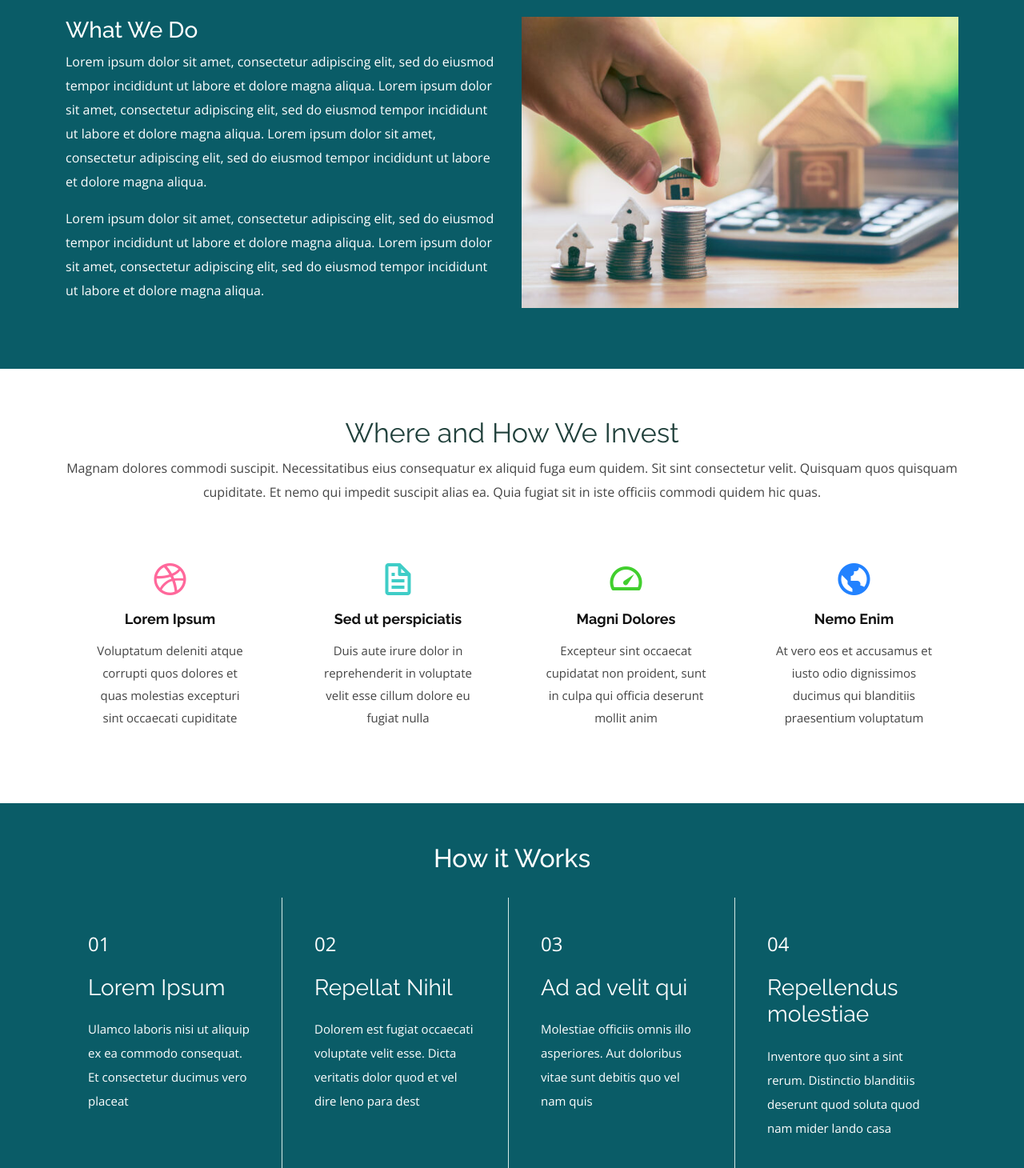
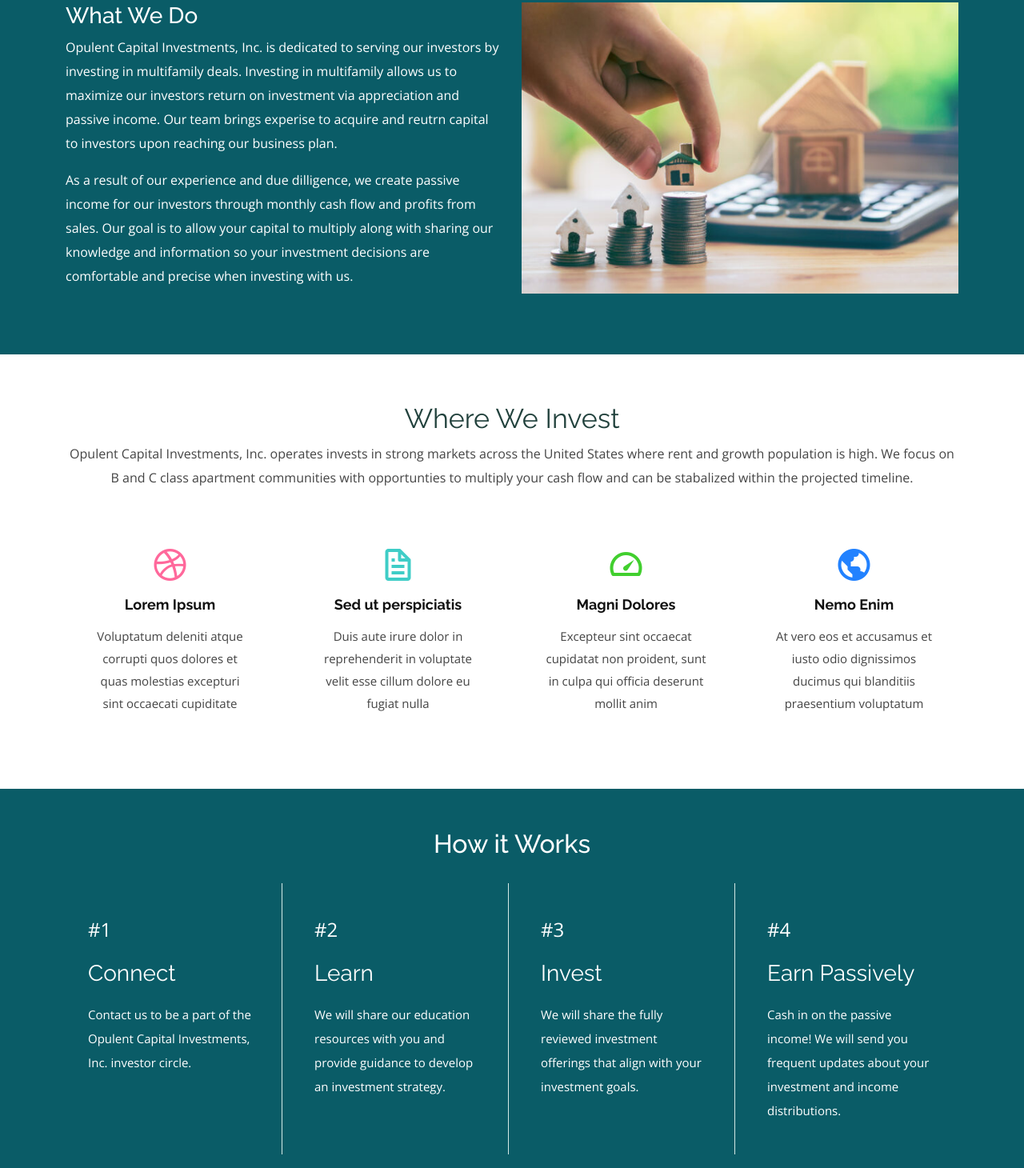
Before and after one commit to eyanez1230/george-cordova, a plain HTML site: page index.html in a window 1280 px wide. Shown: the part 1340-2800 px from the top of the page at 80% size. Drawn offline with nearby package versions, Linux system fonts and the light colour scheme.

Commit message:
Added content

```diff
--- a/index.html
+++ b/index.html
@@ -5,7 +5,7 @@
   <meta charset="utf-8">
   <meta content="width=device-width, initial-scale=1.0" name="viewport">
 
-  <title>Opulent Capital Investments Inc.</title>
+  <title>Opulent Capital Investments, Inc.</title>
   <meta content="" name="description">
   <meta content="" name="keywords">
 
@@ -30,8 +30,8 @@
   <link href="assets/css/style.css" rel="stylesheet">
 
   <!-- =======================================================
-  * Template Name: Opulent Capital Investments Inc. - v4.7.0
-  * Template URL: https://bootstrapmade.com/Opulent Capital Investments Inc.-free-onepage-bootstrap-theme/
+  * Template Name: Opulent Capital Investments, Inc. - v4.7.0
+  * Template URL: https://bootstrapmade.com/Opulent Capital Investments, Inc.-free-onepage-bootstrap-theme/
   * Author: BootstrapMade.com
   * License: https://bootstrapmade.com/license/
   ======================================================== -->
@@ -44,7 +44,7 @@
     <div class="container d-flex justify-content-between">
 
       <div class="logo">
-        <!-- <h1><a href="index.html">Opulent Capital Investments Inc.</a></h1> -->
+        <!-- <h1><a href="index.html">Opulent Capital Investments, Inc.</a></h1> -->
         <!-- Uncomment below if you prefer to use an image logo -->
         <a href="index.html"><img src="assets/img/logo.png" alt="" class="img-fluid"></a>
       </div>
@@ -54,8 +54,8 @@
           <li><a class="nav-link scrollto active" href="#hero">Home</a></li>
           <li><a class="nav-link scrollto" href="#about">About</a></li>
           <li><a class="nav-link scrollto" href="#services">How It Works</a></li>
-          <li><a class="nav-link scrollto " href="#portfolio">Our Team</a></li>
-          <li><a class="nav-link scrollto " href="#portfolio">FAQ</a></li>
+          <!-- <li><a class="nav-link scrollto " href="#portfolio">Our Team</a></li> -->
+          <!-- <li><a class="nav-link scrollto " href="#portfolio">FAQ</a></li> -->
           <li><a class="nav-link scrollto " href="#contact">Invest With Us</a></li>
         </ul>
 
@@ -87,18 +87,13 @@
           <div class="col-xl-6 col-lg-5 pt-5 pt-lg-0">
             <h3 data-aos="fade-up">Who We Are</h3>
             <p data-aos="fade-up">
-              Lorem ipsum dolor sit amet, consectetur adipiscing elit, sed do eiusmod tempor incididunt ut labore et
-              dolore magna aliqua.
-              Lorem ipsum dolor sit amet, consectetur adipiscing elit, sed do eiusmod tempor incididunt ut labore et
-              dolore magna aliqua.
-              Lorem ipsum dolor sit amet, consectetur adipiscing elit, sed do eiusmod tempor incididunt ut labore et
-              dolore magna aliqua.
+              At Opulent Capital Investments, Inc. we aim to help high-income earners invest and earn passive income in multifamily real estate.
+              We provide investment opportunities for both accredited and non-accredited investors to protect ang grow their wealth.
+              Oppulent Capital Investments, Inc. operatoes in Los Angeles, California with investment focus across the United States.
             </p>
             <p>
-              Lorem ipsum dolor sit amet, consectetur adipiscing elit, sed do eiusmod tempor incididunt ut labore et
-              dolore magna aliqua.
-              Lorem ipsum dolor sit amet, consectetur adipiscing elit, sed do eiusmod tempor incididunt ut labore et
-              dolore magna aliqua.
+              Opulent Capital Investments, Inc. has owned and managed commercial and single family homes across the nation. Our experience has allowed
+              us to expand our expertise into the multifamily asset class.
             </p>
 
           </div>
@@ -117,18 +112,15 @@
           <div class="col-lg-6 mb-6 mb-lg-6" data-aos="fade-right">
             <h3 data-aos="fade-up">What We Do</h3>
             <p data-aos="fade-up">
-              Lorem ipsum dolor sit amet, consectetur adipiscing elit, sed do eiusmod tempor incididunt ut labore et
-              dolore magna aliqua.
-              Lorem ipsum dolor sit amet, consectetur adipiscing elit, sed do eiusmod tempor incididunt ut labore et
-              dolore magna aliqua.
-              Lorem ipsum dolor sit amet, consectetur adipiscing elit, sed do eiusmod tempor incididunt ut labore et
-              dolore magna aliqua.
+              Opulent Capital Investments, Inc. is dedicated to serving our investors by investing in
+              multifamily deals. Investing in multifamily allows us to maximize our investors return on investment
+              via appreciation and passive income. Our team brings experise to acquire and reutrn capital to
+              investors upon reaching our business plan.
             </p>
             <p>
-              Lorem ipsum dolor sit amet, consectetur adipiscing elit, sed do eiusmod tempor incididunt ut labore et
-              dolore magna aliqua.
-              Lorem ipsum dolor sit amet, consectetur adipiscing elit, sed do eiusmod tempor incididunt ut labore et
-              dolore magna aliqua.
+              As a result of our experience and due dilligence, we create passive income for our investors through monthly
+              cash flow and profits from sales. Our goal is to allow your capital to multiply along with sharing
+              our knowledge and information so your investment decisions are comfortable and precise when investing with us.
             </p>
           </div>
           <div class="col-lg-6 ml-auto" data-aos="fade-left">
@@ -169,10 +161,11 @@
       <div class="container">
 
         <div class="section-title" data-aos="fade-up">
-          <h3 class="green">Where and How We Invest</h3>
-          <p>Magnam dolores commodi suscipit. Necessitatibus eius consequatur ex aliquid fuga eum quidem. Sit sint
-            consectetur velit. Quisquam quos quisquam cupiditate. Et nemo qui impedit suscipit alias ea. Quia fugiat sit
-            in iste officiis commodi quidem hic quas.</p>
+          <h3 class="green">Where We Invest</h3>
+          <p>Opulent Capital Investments, Inc. operates invests in strong markets across the United States where rent and growth
+            population is high. We focus on B and C class apartment communities with opportunties to multiply your cash flow
+            and can be stabalized within the projected timeline.
+          </p>
         </div>
 
         <div class="row">
@@ -231,28 +224,28 @@
 
           <h2 style="text-align:center; margin-bottom:30px;">How it Works</h2>
           <div class="col-lg-3 col-md-6 content-item" data-aos="fade-in">
-            <span>01</span>
-            <h4>Lorem Ipsum</h4>
-            <p>Ulamco laboris nisi ut aliquip ex ea commodo consequat. Et consectetur ducimus vero placeat</p>
+            <span>#1</span>
+            <h4>Connect</h4>
+            <p>Contact us to be a part of the Opulent Capital Investments, Inc. investor circle.</p>
           </div>
 
           <div class="col-lg-3 col-md-6 content-item" data-aos="fade-in" data-aos-delay="100">
-            <span>02</span>
-            <h4>Repellat Nihil</h4>
-            <p>Dolorem est fugiat occaecati voluptate velit esse. Dicta veritatis dolor quod et vel dire leno para dest
+            <span>#2</span>
+            <h4>Learn</h4>
+            <p>We will share our education resources with you and provide guidance to develop an investment strategy.
             </p>
           </div>
 
           <div class="col-lg-3 col-md-6 content-item" data-aos="fade-in" data-aos-delay="200">
-            <span>03</span>
-            <h4> Ad ad velit qui</h4>
-            <p>Molestiae officiis omnis illo asperiores. Aut doloribus vitae sunt debitis quo vel nam quis</p>
+            <span>#3</span>
+            <h4>Invest</h4>
+            <p>We will share the fully reviewed investment offerings that align with your investment goals.</p>
           </div>
 
           <div class="col-lg-3 col-md-6 content-item" data-aos="fade-in" data-aos-delay="300">
-            <span>04</span>
-            <h4>Repellendus molestiae</h4>
-            <p>Inventore quo sint a sint rerum. Distinctio blanditiis deserunt quod soluta quod nam mider lando casa</p>
+            <span>#4</span>
+            <h4>Earn Passively</h4>
+            <p>Cash in on the passive income! We will send you frequent updates about your investment and income distributions.</p>
           </div>
         </div>
 
@@ -260,7 +253,7 @@
     </section><!-- End Steps Section -->
 
     <!-- ======= Team Section ======= -->
-    <section id="team" class="team">
+    <!-- <section id="team" class="team">
       <div class="container">
 
         <div class="section-title" data-aos="fade-up">
@@ -347,10 +340,11 @@
         </div>
 
       </div>
-    </section><!-- End Team Section -->
+    </section> -->
+    <!-- End Team Section -->
 
     <!-- ======= F.A.Q Section ======= -->
-    <section id="faq" class="faq section-bg">
+    <!-- <section id="faq" class="faq section-bg">
       <div class="container">
 
         <div class="section-title" data-aos="fade-up">
@@ -431,7 +425,8 @@
         </div>
 
       </div>
-    </section><!-- End F.A.Q Section -->
+    </section> -->
+    <!-- End F.A.Q Section -->
 
     <!-- ======= Contact Section ======= -->
     <section id="contact" class="contact">
@@ -439,9 +434,7 @@
 
         <div class="section-title" data-aos="fade-up">
           <h3 class="green">Invest With Us</h3>
-          <p>Magnam dolores commodi suscipit. Necessitatibus eius consequatur ex aliquid fuga eum quidem. Sit sint
-            consectetur velit. Quisquam quos quisquam cupiditate. Et nemo qui impedit suscipit alias ea. Quia fugiat sit
-            in iste officiis commodi quidem hic quas.</p>
+          <p>Don't miss out on the Opulent Capital Investments, Inc. opportuinties. Contact us now to start your real estate investment portfolio!</p>
         </div>
 
         <div class="row mt-5 justify-content-center" data-aos="fade-up">
@@ -485,7 +478,7 @@
 
           <div class="col-lg-5 col-md-6">
             <div class="footer-info">
-              <h3>Opulent Capital Investments Inc.</h3>
+              <h3>Opulent Capital Investments, Inc.</h3>
               <p>
                 <strong>Phone:</strong> +1 5589 55488 55<br>
                 <strong>Email:</strong> info@example.com<br>
@@ -499,8 +492,8 @@
               <li><i class="bx bx-chevron-right"></i> <a href="#">Home</a></li>
               <li><i class="bx bx-chevron-right"></i> <a href="#">About</a></li>
               <li><i class="bx bx-chevron-right"></i> <a href="#">How it Works</a></li>
-              <li><i class="bx bx-chevron-right"></i> <a href="#">Our Team</a></li>
-              <li><i class="bx bx-chevron-right"></i> <a href="#">FAQ</a></li>
+              <!-- <li><i class="bx bx-chevron-right"></i> <a href="#">Our Team</a></li> -->
+              <!-- <li><i class="bx bx-chevron-right"></i> <a href="#">FAQ</a></li> -->
               <li><i class="bx bx-chevron-right"></i> <a href="#">Invest With Us</a></li>
             </ul>
           </div>
@@ -524,7 +517,7 @@
 
     <div class="container">
       <div class="copyright">
-        &copy; Copyright <strong><span>Opulent Capital Investments Inc</span></strong>. All Rights Reserved
+        &copy; Copyright <strong><span>Opulent Capital Investments, Inc</span></strong>. All Rights Reserved
       </div>
     </div>
   </footer><!-- End Footer -->
```
